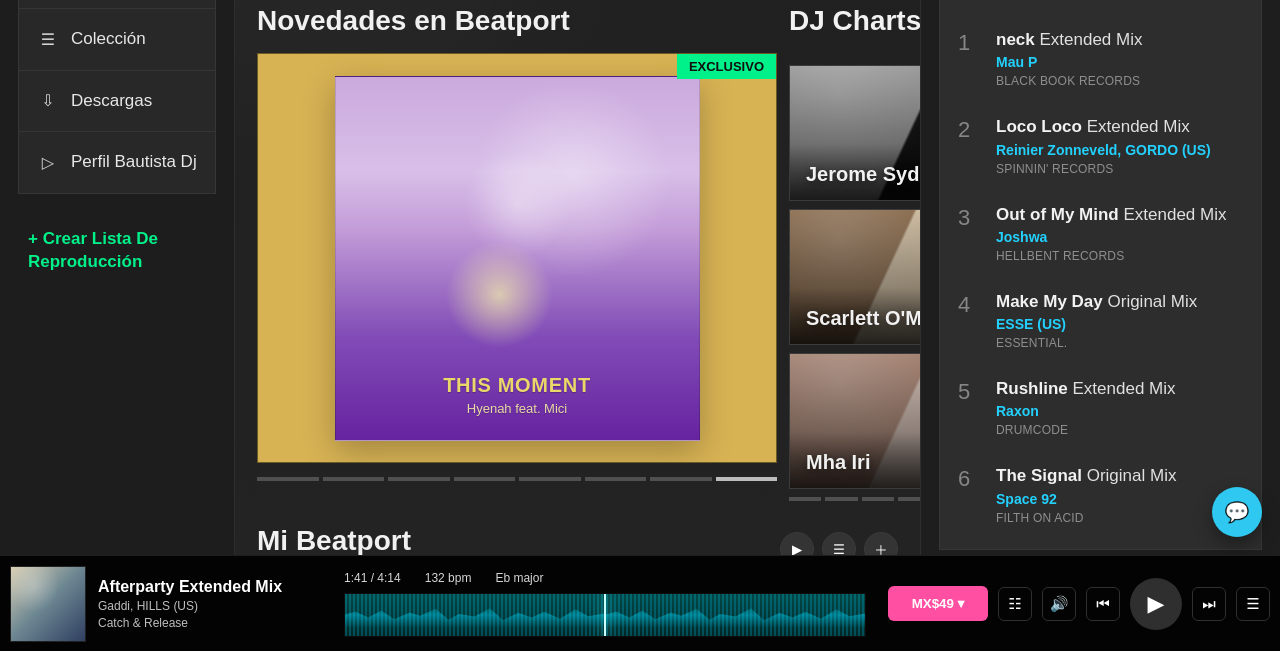
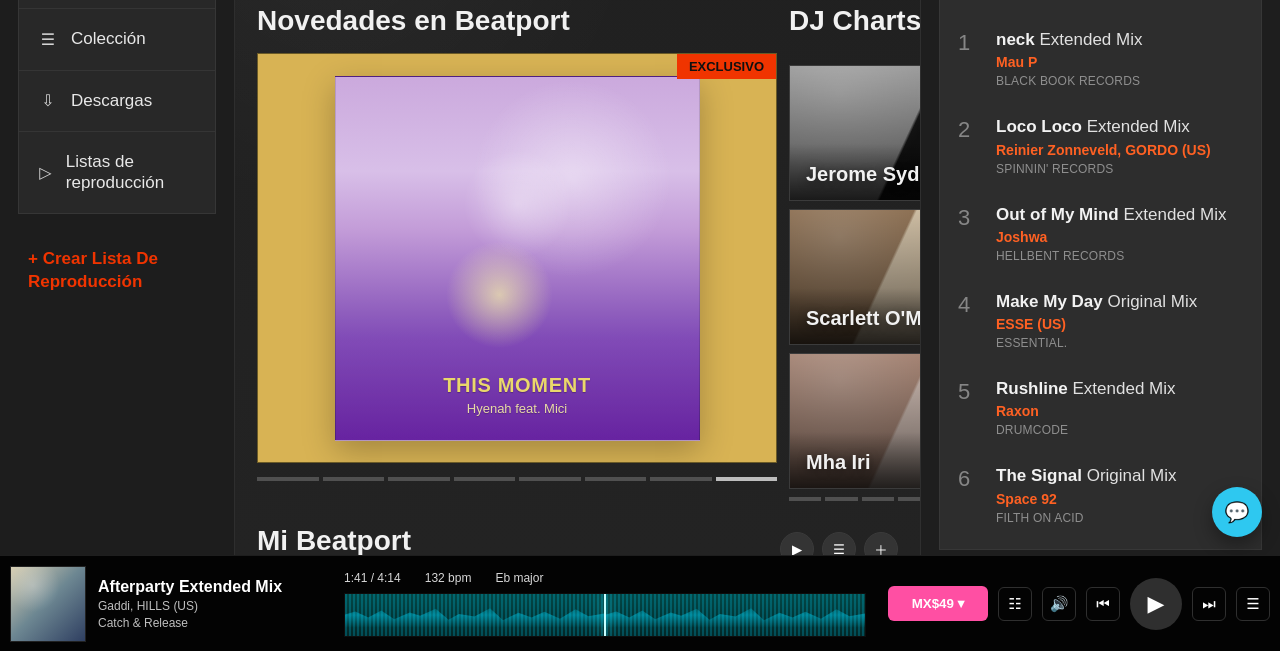
Before and after one commit to Bautista656/Beatport, a plain HTML site: page index.html in a window 1280 px wide. Shown: the part 149-800 px from the top of the page. Drawn offline with Linux system fonts and the light colour scheme.

Commit message:
Commit: Modificacion de colores urgente

```diff
--- a/estilos.css
+++ b/estilos.css
@@ -6,7 +6,7 @@
 }
 
 :root {
-  --bg: #1a1a1a;
+  --bg: #f90b0b;
   --bg-2: #202020;
   --bg-3: #262626;
   --panel: #2b2b2b;
@@ -16,8 +16,8 @@
   --text: #f1f1f1;
   --muted: #9b9b9b;
   --muted-2: #7a7a7a;
-  --accent: #00f08a;
-  --accent-2: #23d1ff;
+  --accent: #f03400;
+  --accent-2: #ff6123;
   --pink: #ff4fa3;
   --topbar-h: 56px;
   --player-h: 96px;
--- a/index.html
+++ b/index.html
@@ -49,7 +49,7 @@
         <li><a href="#"><span class="side-ico">♡</span> Mi Beatport</a></li>
         <li><a href="#"><span class="side-ico">☰</span> Colección</a></li>
         <li><a href="#"><span class="side-ico">⇩</span> Descargas</a></li>
-        <li><a href="#"><span class="side-ico">▷</span> Perfil Bautista Dj</a></li>
+        <li><a href="#"><span class="side-ico">▷</span> Listas de reproducción</a></li>
       </ul>
 
       <button class="playlist-btn">+ Crear Lista De Reproducción</button>
```
